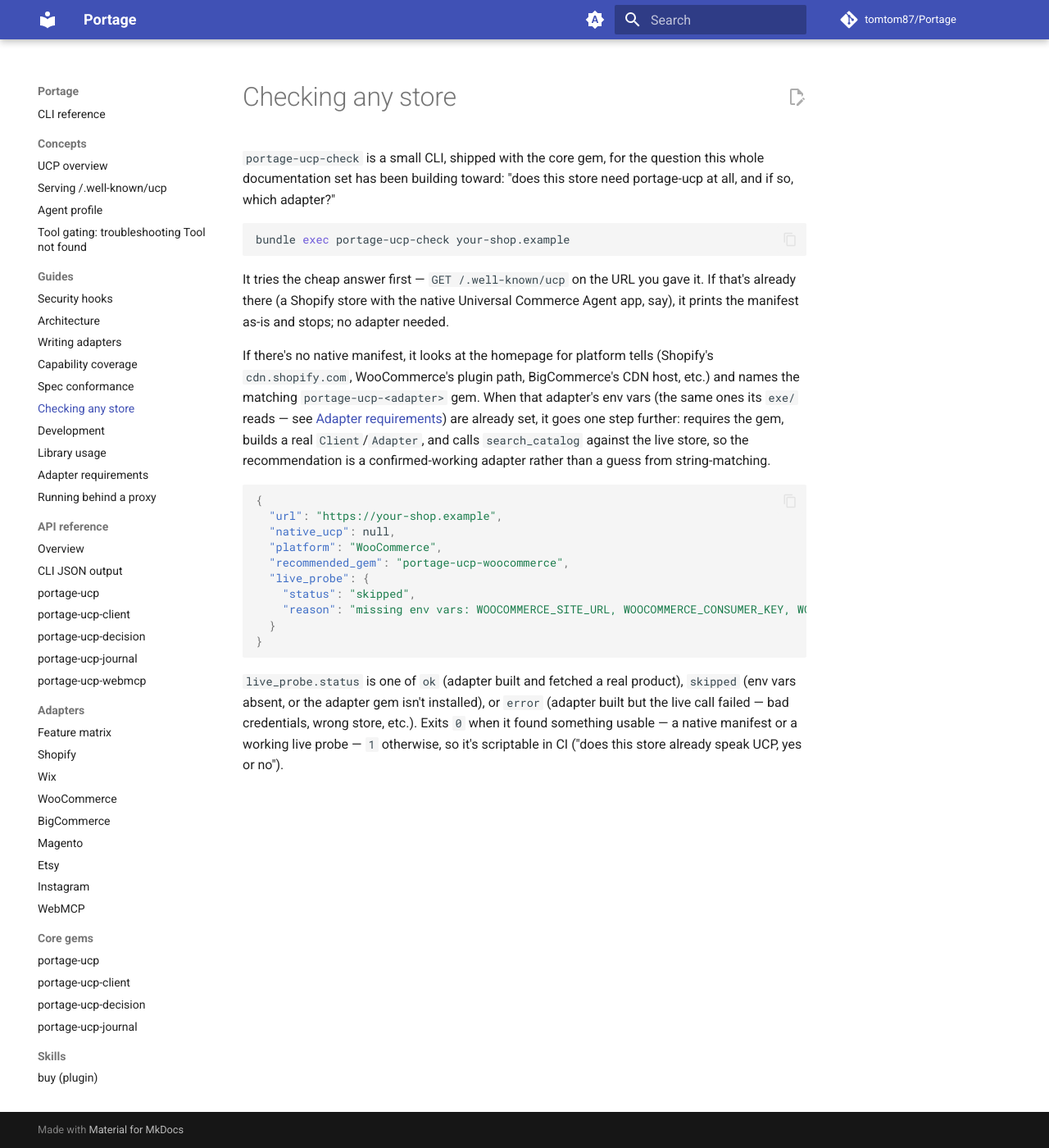
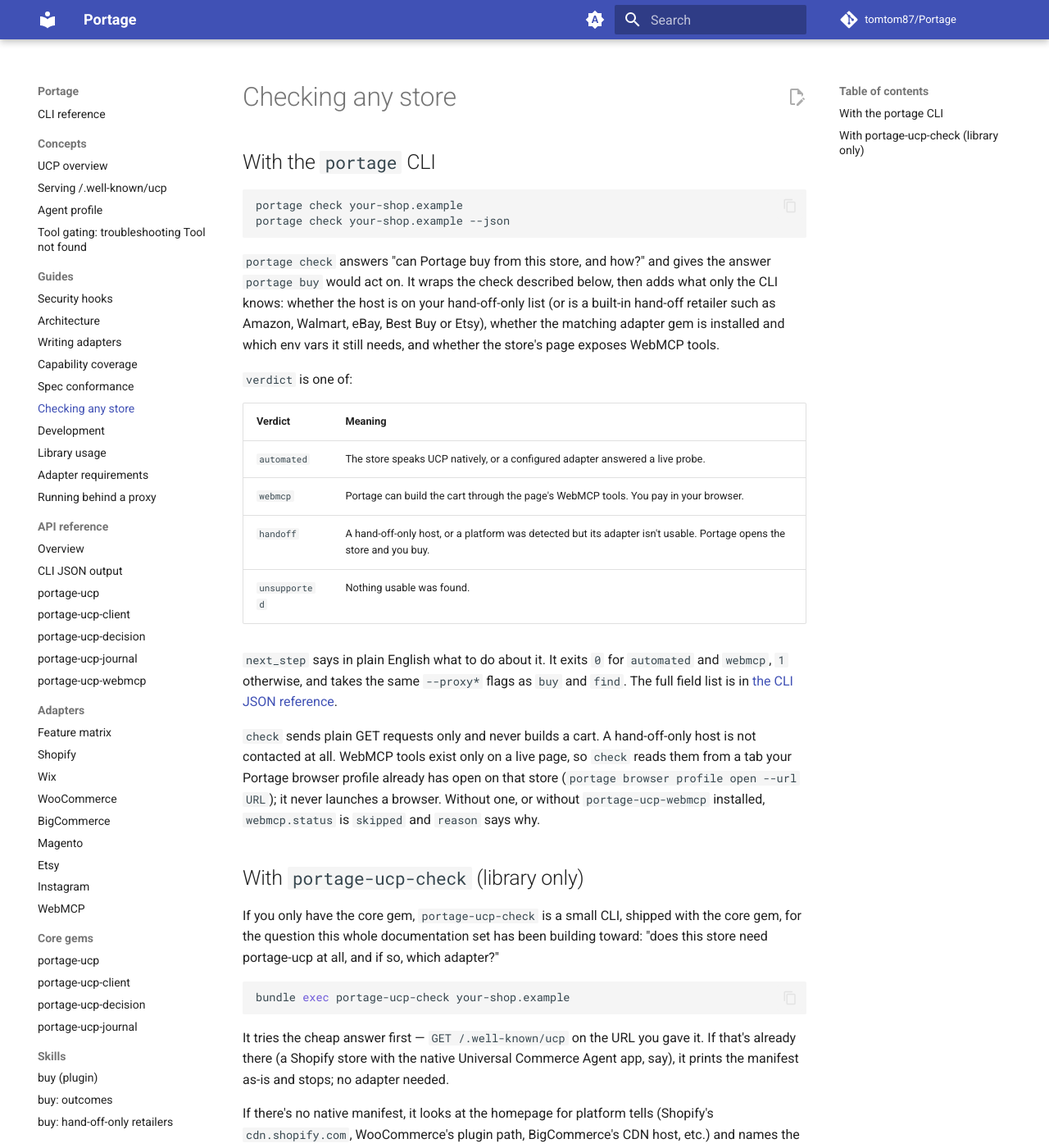
Before and after one commit to tomtom87/Portage, an MkDocs documentation site: the page built from docs/checking-any-store.md, in a window 1280 px wide and 1400 px high. Shown: the whole window at 82% size. Built offline with MkDocs 1.6.1 and Material for MkDocs 9.7.7, drawn with Linux system fonts in a browser that asks for light colours; comment, search, counter and statistics services are not loaded.

Commit message:
Document portage check in the buy skill and docs

````diff
--- a/docs/api/cli-json.md
+++ b/docs/api/cli-json.md
@@ -439,6 +439,26 @@
 
 Prices are catalog prices, not landed prices. `--results` limits how many offers are kept (default 5). If the origin cannot be resolved (not a store URL, hand-off only, no UCP, product not found) the report has empty `candidates`, `stores` and `offers`, and `message` says why. It exits `1`.
 
+## check
+
+`portage check <url> [--json]`
+
+Reports whether Portage can buy from a store and how. The scheme defaults to `https`. Exits `0` for `automated` and `webmcp`, `1` otherwise, and `1` with the usage on stderr for a missing or bad URL. Takes the `--proxy*` flags.
+
+| Field | Type | Meaning |
+|---|---|---|
+| `url` | string | The URL checked. |
+| `native_ucp` | object or null | The store's `/.well-known/ucp` manifest, if it serves one. |
+| `platform`, `recommended_gem` | string or null | The detected commerce platform and its adapter gem. |
+| `live_probe` | object | Only when a platform was found: `status` (`ok`, `skipped`, `error`) and `reason` or `sample_product`. |
+| `handoff_only` | boolean | The host is on your hand-off-only list or is a built-in hand-off retailer. Such a host is never contacted. |
+| `adapter` | object or null | `gem`, `installed` and `missing_env` for the detected platform. |
+| `webmcp` | object | `status` (`available`, `none`, `skipped`, `error`), `tools` (names) and `reason`. |
+| `verdict` | string | `automated`, `webmcp`, `handoff` or `unsupported`. |
+| `next_step` | string | What to do, in plain English. |
+
+Verdicts follow the order `buy` uses: hand-off-only, then native UCP, then WebMCP, then a usable adapter. Source: `cli/check.rb`, `cli/check_next_step.rb`
+
 ## pick
 
 `portage pick [--search LAST|SEARCH_ID] [--via auto|tty|agent] [--choose REF | --compare REF | --view REF] --json`
--- a/docs/checking-any-store.md
+++ b/docs/checking-any-store.md
@@ -1,6 +1,30 @@
 # Checking any store
 
-`portage-ucp-check` is a small CLI, shipped with the core gem, for the question this whole documentation set has been building toward: "does this store need portage-ucp at all, and if so, which adapter?"
+## With the `portage` CLI
+
+```bash
+portage check your-shop.example
+portage check your-shop.example --json
+```
+
+`portage check` answers "can Portage buy from this store, and how?" and gives the answer `portage buy` would act on. It wraps the check described below, then adds what only the CLI knows: whether the host is on your hand-off-only list (or is a built-in hand-off retailer such as Amazon, Walmart, eBay, Best Buy or Etsy), whether the matching adapter gem is installed and which env vars it still needs, and whether the store's page exposes WebMCP tools.
+
+`verdict` is one of:
+
+| Verdict | Meaning |
+|---|---|
+| `automated` | The store speaks UCP natively, or a configured adapter answered a live probe. |
+| `webmcp` | Portage can build the cart through the page's WebMCP tools. You pay in your browser. |
+| `handoff` | A hand-off-only host, or a platform was detected but its adapter isn't usable. Portage opens the store and you buy. |
+| `unsupported` | Nothing usable was found. |
+
+`next_step` says in plain English what to do about it. It exits `0` for `automated` and `webmcp`, `1` otherwise, and takes the same `--proxy*` flags as `buy` and `find`. The full field list is in [the CLI JSON reference](api/cli-json.md#check).
+
+`check` sends plain GET requests only and never builds a cart. A hand-off-only host is not contacted at all. WebMCP tools exist only on a live page, so `check` reads them from a tab your Portage browser profile already has open on that store (`portage browser profile open --url URL`); it never launches a browser. Without one, or without `portage-ucp-webmcp` installed, `webmcp.status` is `skipped` and `reason` says why.
+
+## With `portage-ucp-check` (library only)
+
+If you only have the core gem, `portage-ucp-check` is a small CLI, shipped with the core gem, for the question this whole documentation set has been building toward: "does this store need portage-ucp at all, and if so, which adapter?"
 
 ```bash
 bundle exec portage-ucp-check your-shop.example
````
Also changed, not shown: CHANGELOG.md (+2 -0 lines), README.md (+2 -1 lines), docs/cli-usage-tutorial.md (+11 -0 lines), plugins/buy/skills/buy/SKILL.md (+8 -1 lines), plugins/buy/skills/buy/references/outcomes.md (+4 -0 lines), portage-cli/CHANGELOG.md (+8 -0 lines), portage-cli/README.md (+13 -0 lines).
